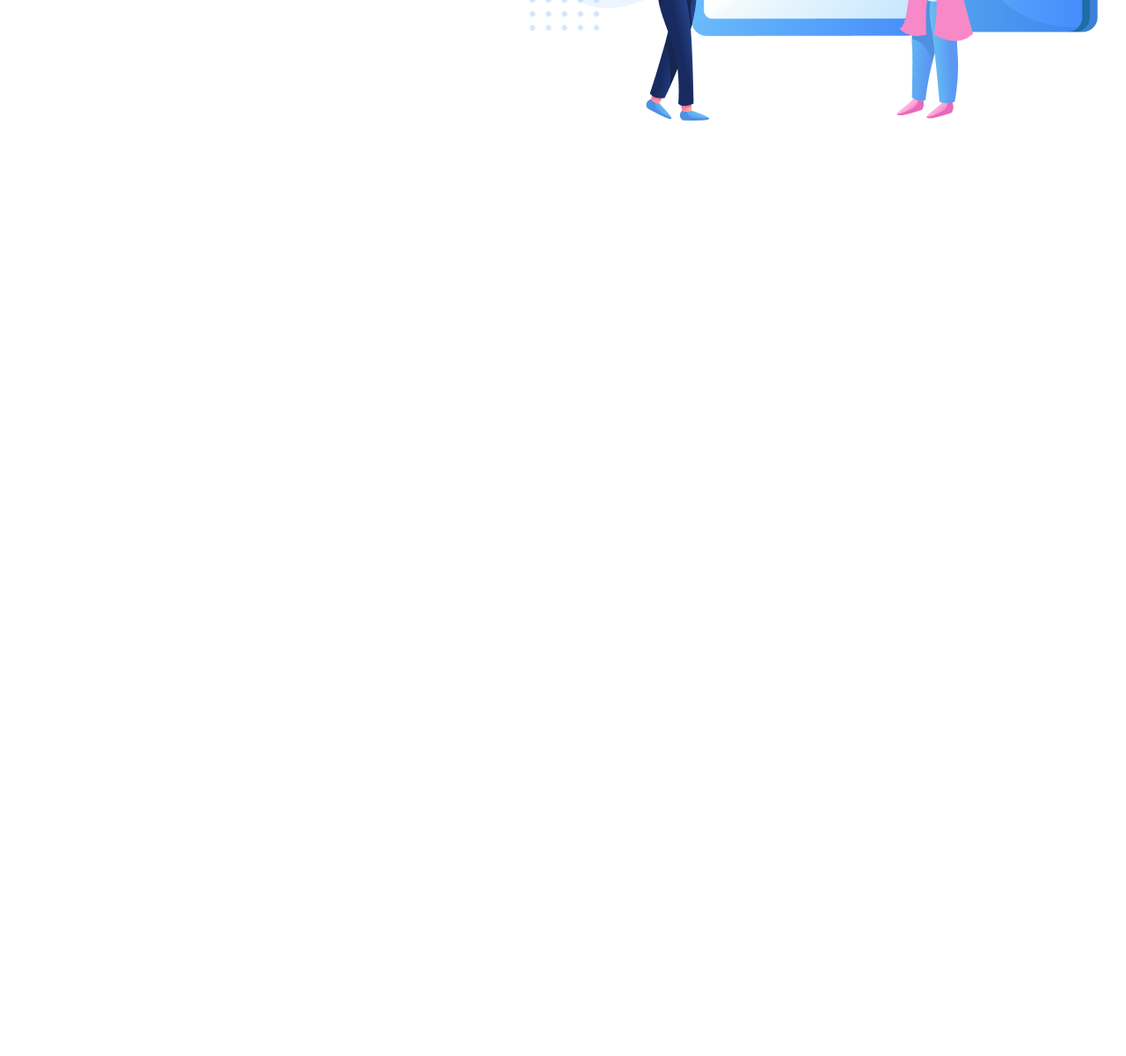
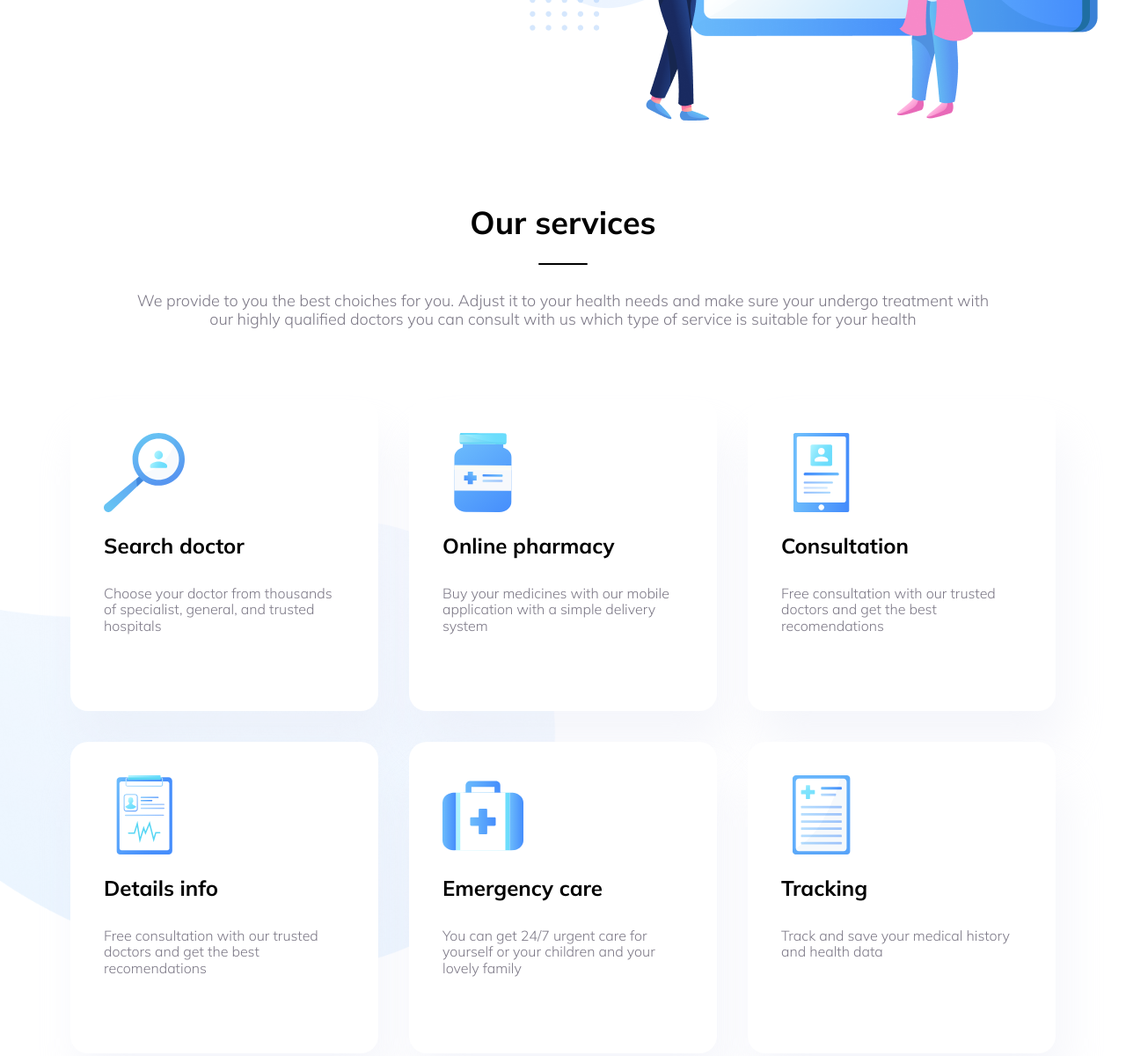
Before and after one commit to Kishinskiy/trafalgar-html-template, a website: page src/index.html in a window 1280 px wide. Shown: the part 638-1838 px from the top of the page at 88% size. Before the commit the page ends 870 px from the top, so only its background shows below. Drawn offline with Linux system fonts and the light colour scheme.

Commit message:
add cards

```diff
--- a/src/index.html
+++ b/src/index.html
@@ -38,5 +38,52 @@
             <div class="promo__image"><img src="./images/promo.png" alt="promo"></div>
         </div>
     </section>
+    <section class="services">
+        <div class="container">
+            <div class="services__header">
+                <h2 class="services__title">Our services</h2>
+                <div class="hr"></div>
+                <p class="services__description">We provide to you the best choiches for you. Adjust it to your health needs and make sure your undergo treatment with our highly qualified doctors you can consult with us which type of service is suitable for your health</p>
+            </div>
+
+            <div class="services__card__wrapper">
+                <div class="services__card">
+                    <img src="./images/icons/search.svg" alt="" class="services__card__image">
+                    <h4 class="services__card__title">Search doctor</h4>
+                    <p class="services__card__description">Choose your doctor from thousands of specialist, general, and trusted hospitals</p>
+                </div>
+                <div class="services__card">
+                    <img src="./images/icons/pharmacy.svg" alt="" class="services__card__image">
+                    <h4 class="services__card__title">Online pharmacy</h4>
+                    <p class="services__card__description">Buy  your medicines with our mobile application with a simple delivery system</p>
+                </div>
+                <div class="services__card">
+                    <img src="./images/icons/consultation.svg" alt="" class="services__card__image">
+                    <h4 class="services__card__title">Consultation</h4>
+                    <p class="services__card__description">Free consultation with our trusted doctors and get the best recomendations</p>
+                </div>
+                <div class="services__card">
+                    <img src="./images/icons/Detail.svg" alt="" class="services__card__image">
+                    <h4 class="services__card__title">Details info</h4>
+                    <p class="services__card__description">Free consultation with our trusted doctors and get the best recomendations</p>
+                </div>
+                <div class="services__card">
+                    <img src="./images/icons/emargancy.svg" alt="" class="services__card__image">
+                    <h4 class="services__card__title">Emergency care</h4>
+                    <p class="services__card__description">You can get 24/7 urgent care for yourself or your children and your
+                        lovely family</p>
+                </div>
+                <div class="services__card">
+                    <img src="./images/icons/Tracking.svg" alt="" class="services__card__image">
+                    <h4 class="services__card__title">Tracking</h4>
+                    <p class="services__card__description">Track and save your medical history and health data </p>
+                </div>
+            </div>
+            <button class="btn services__btn">Learn more</button>
+            <div class="services__illustration">
+
+            </div>
+        </div>
+    </section>
 </body>
 </html>
--- /dev/null
+++ b/src/sass/blocks/_horizontal_line.scss
@@ -0,0 +1,8 @@
+
+.hr {
+width: 56px;
+height: 2px;
+background: #000000;
+border-radius: 5px;
+margin: 26px 0 31px 0;
+}
--- /dev/null
+++ b/src/sass/blocks/_services_cards.scss
@@ -0,0 +1,70 @@
+.services{
+    background-image: url("../../images/bg_element.png");
+    background-repeat: no-repeat;
+    background-size: 55%;
+    background-position: left, top;
+    .container {
+    display: flex;
+    flex-direction: column;
+    justify-content: center;
+    }
+
+
+    &__header{
+        display: flex;
+        flex-direction: column;
+        justify-content: center;
+        align-items: center;
+        margin: 0 auto;
+        max-width: 992px;
+    }
+    &__title {
+        text-align: center;
+    }
+
+    &__description {
+        color: $second-color;
+        text-align: center;
+    }
+
+    &__card {
+        &__wrapper{
+            margin: 0 auto;
+            max-width: 1120px;
+            margin-top: 80px;
+            display: grid;
+            grid-template-columns: repeat(3, auto);
+            grid-gap: 35px;
+        }
+
+        max-width: 350px;
+        min-height: 354px;
+        display: block;
+        padding: 38px;
+        background-color: #fff;
+        box-shadow: 10px 40px 50px rgba(229, 233, 246, 0.4);
+        border-radius: 20px;
+        &__image{
+            width: 92px;
+            height: 90px;
+            margin-left: 0;
+            margin-bottom: 22px;
+        }
+
+        &__title {
+            font-size: 24px;
+            font-weight: 700;
+            margin-bottom: 30px;
+        }
+
+        &__description {
+            color: $second-color;
+            font-size: 16px;
+            font-weight: 300;
+        }
+    }
+
+    &__btn{
+        margin: 69px auto;
+    }
+}
--- a/src/sass/style.scss
+++ b/src/sass/style.scss
@@ -2,6 +2,8 @@
 @import "./base/base.scss";
 
 @import './blocks/buttons.scss';
+@import "./blocks/_horizontal_line.scss";
 
 @import "./blocks/header.scss";
 @import './blocks/promo.scss';
+@import './blocks/_services_cards.scss';
```
Also changed, not shown: src/css/style.min.css, src/images/bg_element.png (added).
